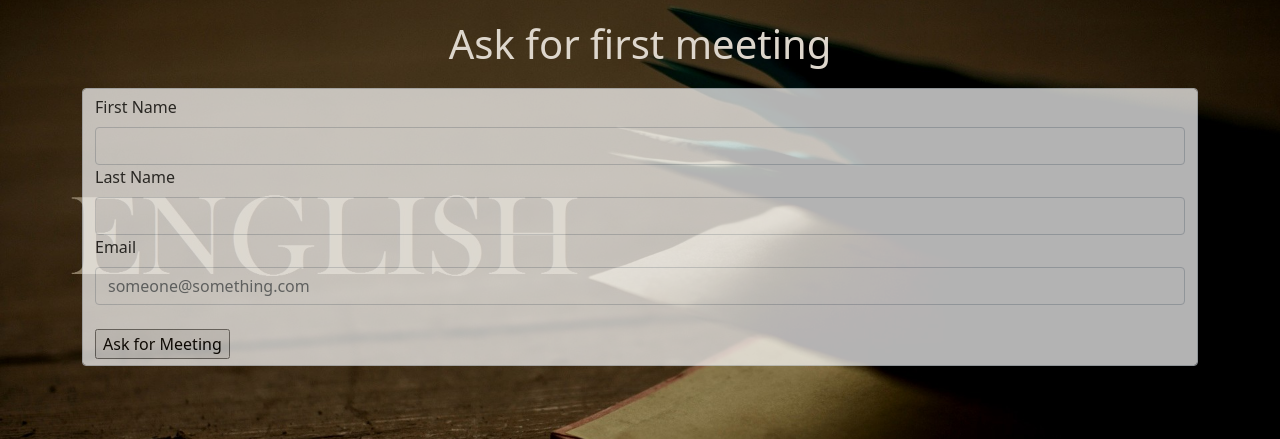
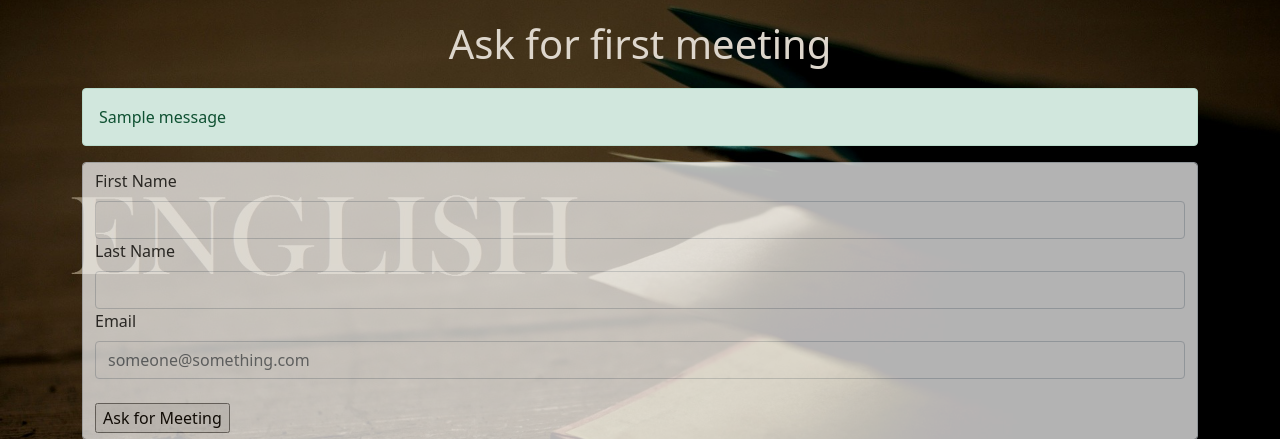
Before and after one commit to ringomag/skolaProject, a Django app: page /first_meeting/ in a window 1280 px wide. Shown: the part 56-495 px from the top of the page. Run offline with Django 3.2, Linux system fonts and the light colour scheme; tables that the repository leaves empty hold one stand-in row (values such as "Sample post"); one stand-in notice (Sample message) is shown.

Commit message:
with success field

```diff
--- a/skola/templates/first_meeting.html
+++ b/skola/templates/first_meeting.html
@@ -10,9 +10,16 @@
 
 <div class="row">
     <div class="col">
-        {% if message_first_name %}
-        <h2>Hvala {{message_first_name}}</h2>
+
+    {% for message in messages %}
+        {% if message.level == DEFAULT_MESSAGE_LEVELS.SUCCESS %}
+        <div class="alert alert-success">
+            {{ message }} {{message_first_name}}
+        </div>
         {% endif %}
+    {% endfor %}
+
+
 
         <form method="POST" class="form-control" style="opacity: 0.7">
             {% csrf_token %}
--- a/skola/views.py
+++ b/skola/views.py
@@ -43,7 +43,7 @@ class FirstMeetingView(View):
             ['optimuskrajm@gmail.com'], #to email
             fail_silently=False,
             )
-
+            messages.success(request, 'Thank you for your time!')
             return redirect('first_meeting')
 
         return render(request, 'first_meeting.html', {'form':form, 'message_first_name':message_first_name})
```
